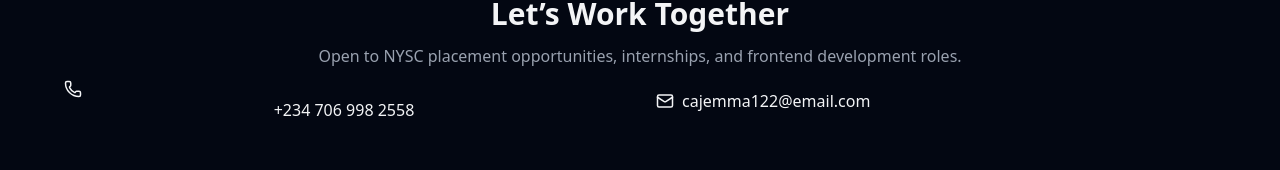
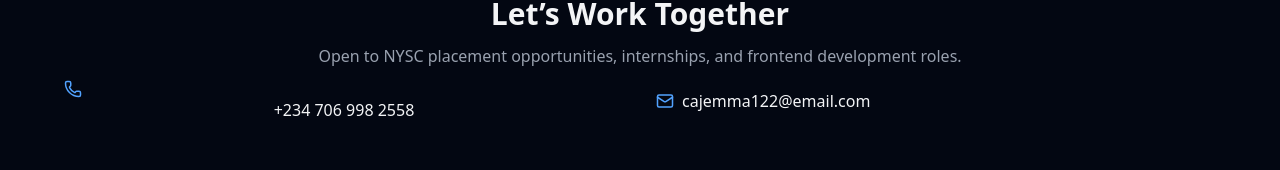
Before and after one commit to Cue-designs/Portfolio, a React (Vite) app: page / in a window 1280 px wide. Shown: the part 884-1054 px from the top of the page. Built offline with nearby package versions, Linux system fonts and the light colour scheme.

Commit message:
finally adjusted the grid placement of  the footer

```diff
--- a/src/Portfolio.tsx
+++ b/src/Portfolio.tsx
@@ -109,10 +109,10 @@ export default function Portfolio() {
           </p>
           <div className="grid md:grid-cols-2 gap-8">
             <div className="items-center gap-2">
-              <Phone size={18} /> <span>+234 706 998 2558</span>
+              <Phone size={18} className="text-blue-400 justify-end" /> <span>+234 706 998 2558</span>
             </div>
             <div className="flex items-center gap-2">
-              <Mail size={18} /> <span>cajemma122@email.com</span>
+              <Mail size={18} className="text-blue-400 justify-end" /> <span>cajemma122@email.com</span>
             </div>
           </div>
         </section>
```
